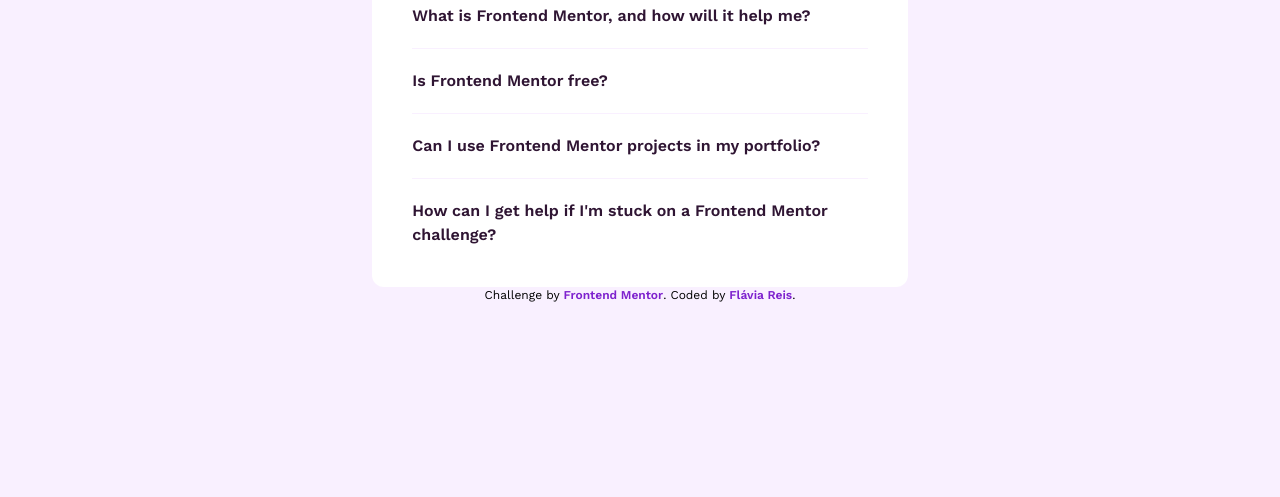
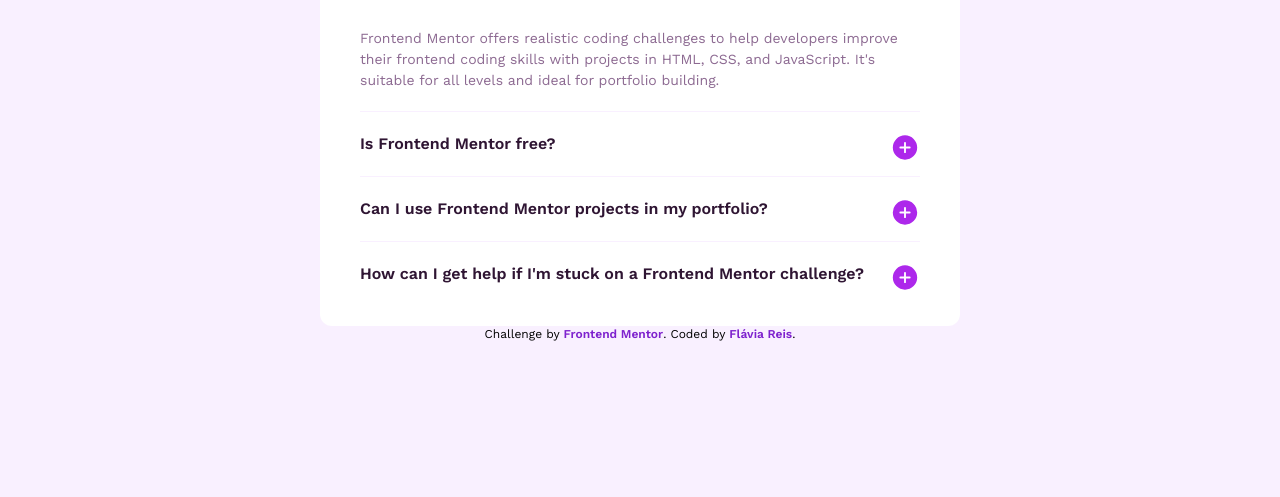
Before and after one commit to flaviare1s/faq-accordion2, a website: page src/index.html in a window 1280 px wide. Shown: the part 303-800 px from the top of the page. Drawn offline with nearby package versions, Linux system fonts and the light colour scheme.

Commit message:
Adjusting

```diff
--- a/src/index.html
+++ b/src/index.html
@@ -25,32 +25,32 @@
 <body class="font-Work font-Work_Sans bg-light_pink flex flex-col justify-center items-center m-auto min-h-full bg-pattern-mobile bg-no-repeat bg-contain md:bg-pattern-desktop">
 
   <div>
-    <section class="bg-white w-11/12 m-auto p-6 md:p-10 rounded-xl">
+    <section class="bg-white w-11/12 md:w-1/2 m-auto p-6 md:p-10 rounded-xl">
       <div class="flex gap-6 items-center">
         <img class="w-6 md:w-10" src="../assets/images/icon-star.svg" alt="Star Icon">
         <h1 class="font-bold text-dark_purple text-3xl md:text-5xl">FAQs</h1>
       </div>
       <dl class="js-accordion">
-        <dt class="text-dark_purple text-base font-semibold pt-6 pb-5 hover:text-pink"><a href="#">What is Frontend Mentor, and how will it help me?</a></dt>
+        <dt class="text-dark_purple text-base font-semibold pt-6 pb-5 hover:text-pink relative"><a href="#">What is Frontend Mentor, and how will it help me?</a></dt>
         <dd class="text-grayish_purple text-sm leading-[150%] py-5">
           Frontend Mentor offers realistic coding challenges to help developers improve their
           frontend coding skills with projects in HTML, CSS, and JavaScript. It's suitable for
           all levels and ideal for portfolio building.
         </dd>
         <hr class="border-light_pink">
-        <dt class="text-dark_purple text-base font-semibold py-5 hover:text-pink"><a href="#">Is Frontend Mentor free?</a></dt>
+        <dt class="text-dark_purple text-base font-semibold py-5 hover:text-pink relative"><a href="#">Is Frontend Mentor free?</a></dt>
         <dd class="text-grayish_purple text-sm leading-[150%] py-5">
           Yes, Frontend Mentor offers both free and premium coding challenges, with the free
           option providing access to a range of projects suitable for all skill levels.
         </dd>
         <hr class="border-light_pink">
-        <dt class="text-dark_purple text-base font-semibold py-5 hover:text-pink"><a href="#">Can I use Frontend Mentor projects in my portfolio?</a></dt>
+        <dt class="text-dark_purple text-base font-semibold py-5 hover:text-pink relative"><a href="#">Can I use Frontend Mentor projects in my portfolio?</a></dt>
         <dd class="text-grayish_purple text-sm leading-[150%] py-5">
           Yes, you can use projects completed on Frontend Mentor in your portfolio. It's an excellent
           way to showcase your skills to potential employers!
         </dd>
         <hr class="border-light_pink">
-        <dt class="text-dark_purple text-base font-semibold pt-5 hover:text-pink"><a href="#">How can I get help if I'm stuck on a Frontend Mentor challenge?</a></dt>
+        <dt class="text-dark_purple text-base font-semibold pt-5 hover:text-pink relative"><a href="#">How can I get help if I'm stuck on a Frontend Mentor challenge?</a></dt>
         <dd class="text-grayish_purple text-sm leading-[150%] py-5">
           The best place to get help is inside Frontend Mentor's Discord community. There's a help
           channel where you can ask questions and seek support from other community members.
--- a/src/script.js
+++ b/src/script.js
@@ -1,5 +1,8 @@
 function initAccordion() {
     const accordionList = document.querySelectorAll('.js-accordion dt')
+
+    accordionList[0].classList.add('ativo')
+    accordionList[0].nextElementSibling.classList.add('ativo')
 
     function activeAccordion() {
         this.classList.toggle('ativo')
--- a/src/style.css
+++ b/src/style.css
@@ -5,3 +5,13 @@
 .js-accordion dd.ativo {
     display: block;
 }
+
+.js-accordion dt::after {
+    content: url('../assets/images/icon-plus.svg');
+    position: absolute;
+    right: 0;
+}
+
+.js-accordion dt.ativo::after {
+    content: url('../assets/images/icon-minus.svg');
+}
```
Also changed, not shown: src/output.css.
